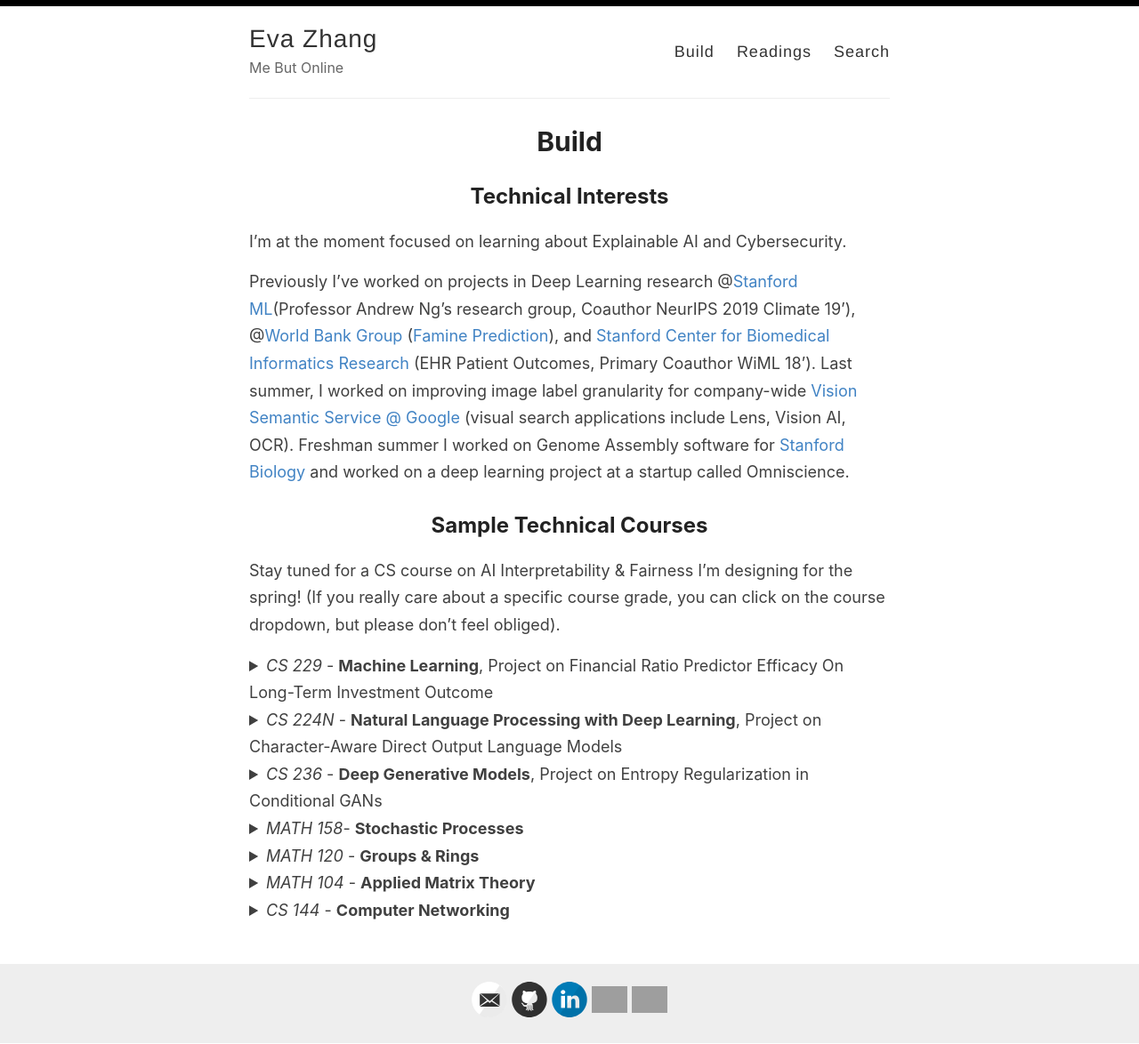
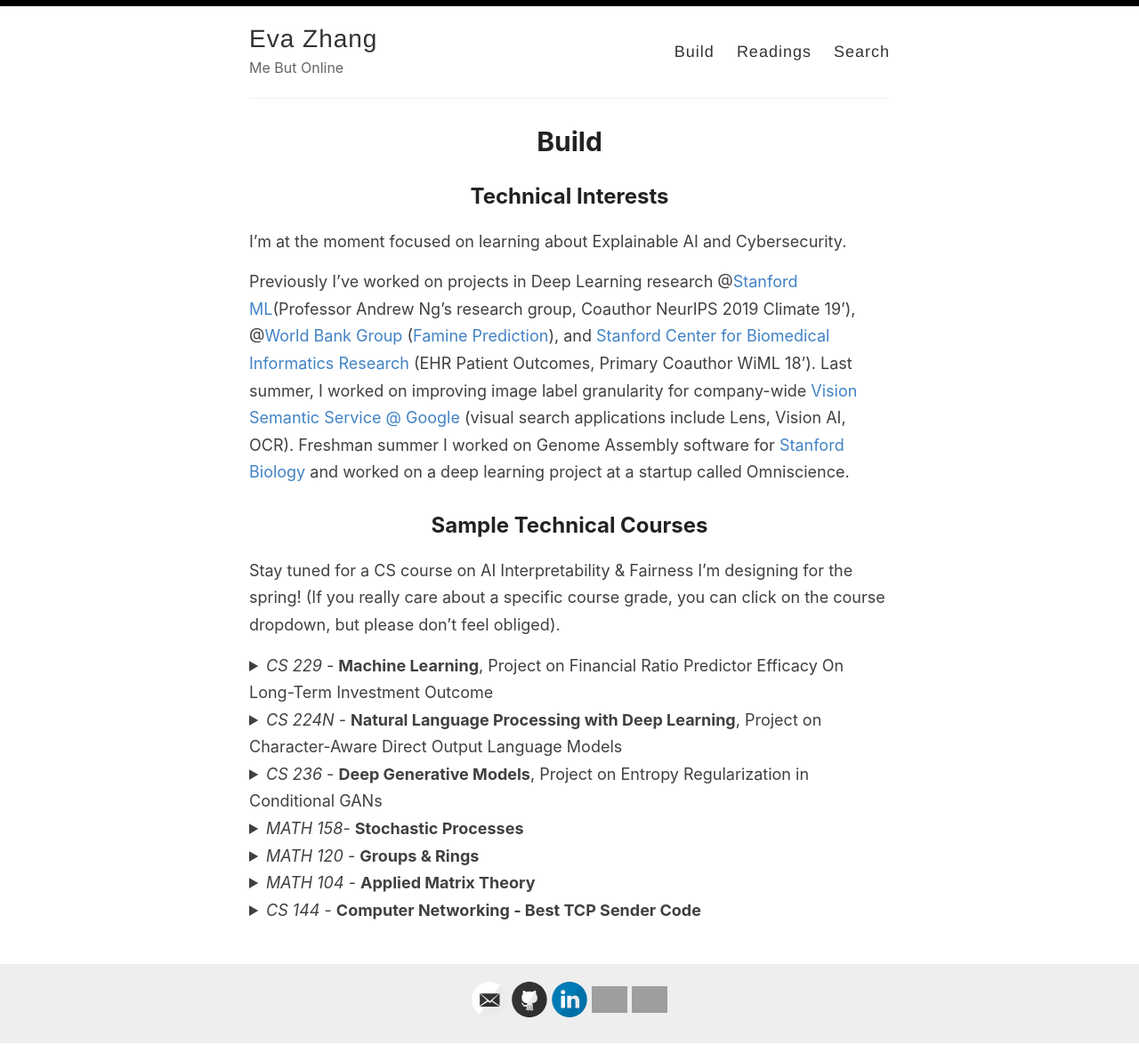
Before and after one commit to evazhang612/sokt-landing, a Jekyll site: the page built from _pages/technicals.md, in a window 1280 px wide. Shown: the whole page at 89% size. Built offline with Jekyll 4.4.1, drawn with Linux system fonts in a browser that asks for light colours; nearby versions of some CDN libraries; library files that are not in the unit come from our copies; grey boxes are pictures that could not be loaded.

```diff
--- a/_pages/technicals.md
+++ b/_pages/technicals.md
@@ -56,7 +56,7 @@
 
 {% raw %}
 <details>
-    <summary><i>CS 144</i> - <b>Computer Networking</b> </summary>
+    <summary><i>CS 144</i> - <b>Computer Networking - Best TCP Sender Code</b> </summary>
     A
 </details>
 {% endraw %}
```
